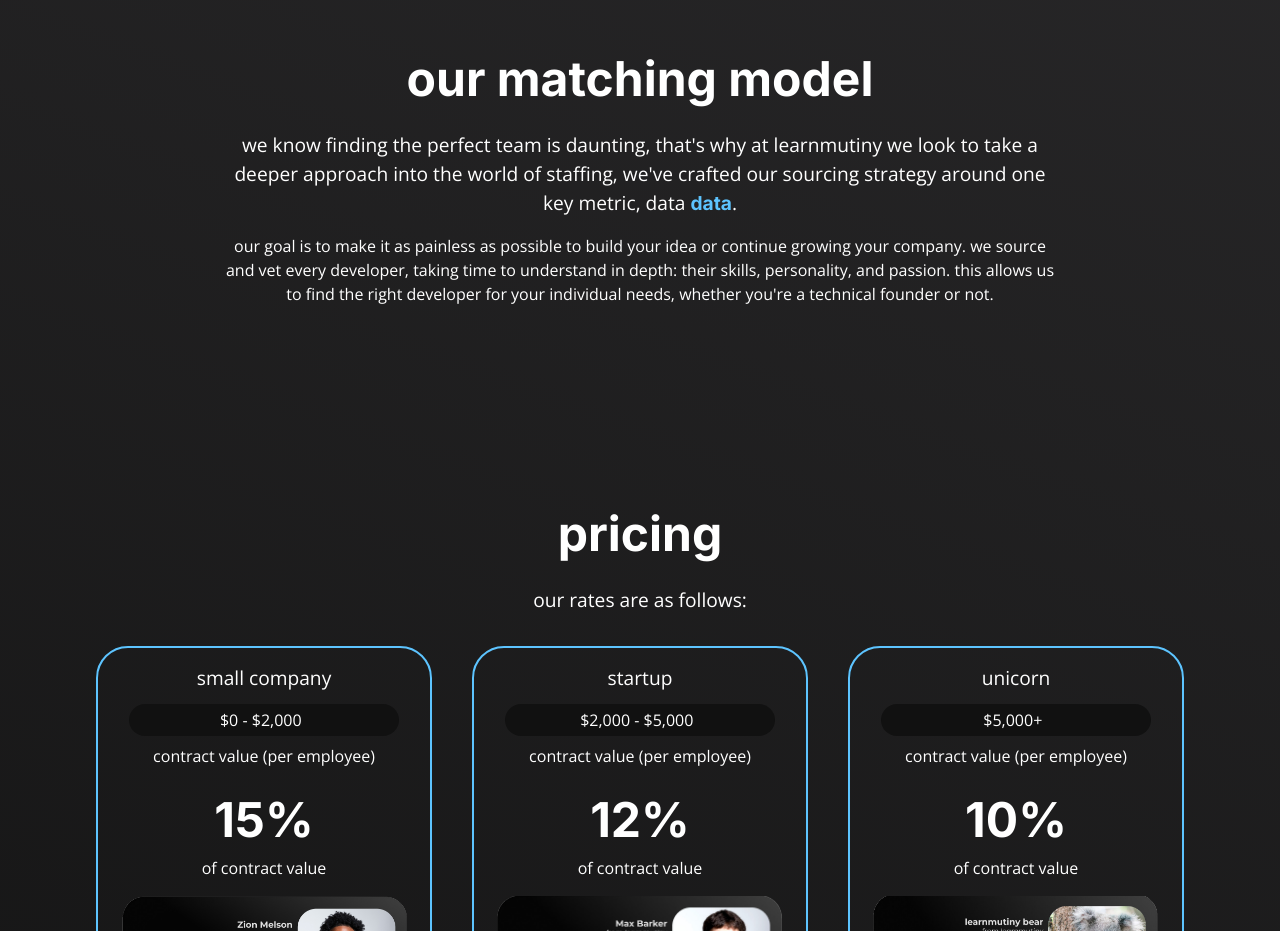
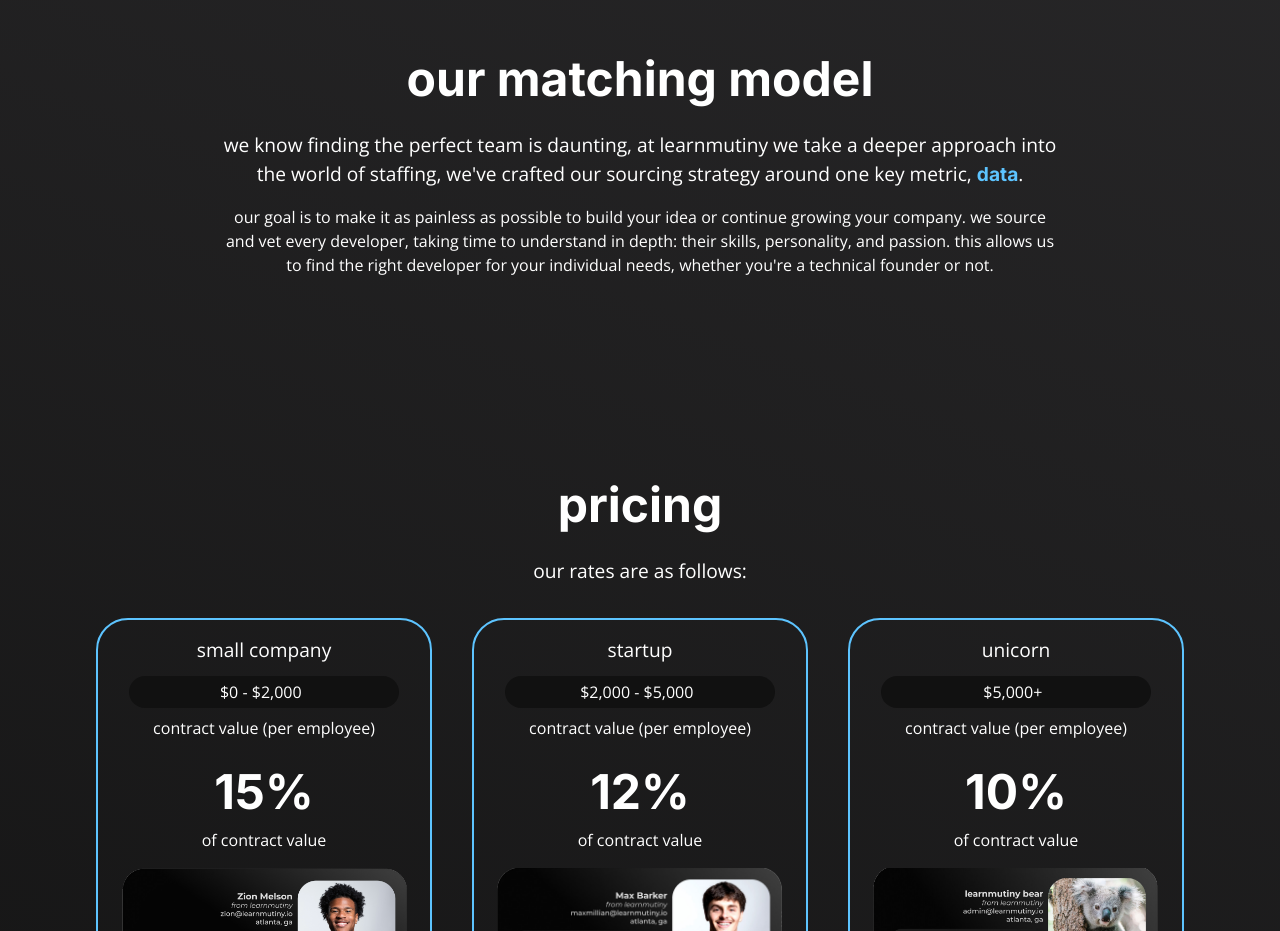
Before and after one commit to zionmelson/website, a React (Vite) app: page /startup in a window 1280 px wide. Shown: the part 960-1891 px from the top of the page. Built offline with nearby package versions, Linux system fonts and the light colour scheme.

Commit message:
one more

```diff
--- a/src/pages/Startup.jsx
+++ b/src/pages/Startup.jsx
@@ -139,10 +139,10 @@
             our matching model
           </h1>
           <h2 className="h2" style={{ marginBottom: "1rem" }}>
-            we know finding the perfect team is daunting, that&apos;s why at
-            learnmutiny we look to take a deeper approach into the world of
-            staffing, we&apos;ve crafted our sourcing strategy around one key
-            metric, data <span className="span">data</span>.
+            we know finding the perfect team is daunting, at learnmutiny we take
+            a deeper approach into the world of staffing, we&apos;ve crafted our
+            sourcing strategy around one key metric,{" "}
+            <span className="span">data</span>.
           </h2>
           <h3 className="h3" style={{ width: "75%" }}>
             our goal is to make it as painless as possible to build your idea or
```
